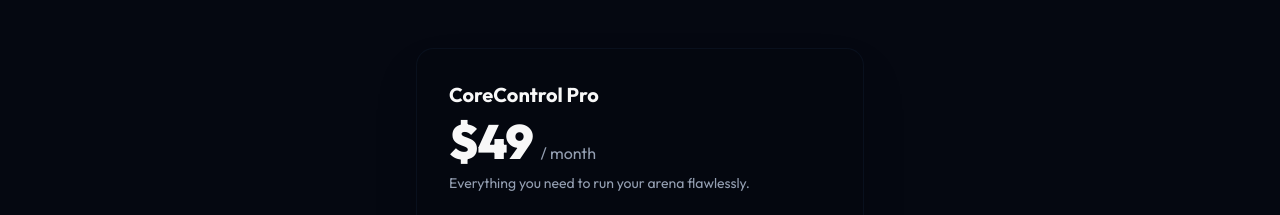
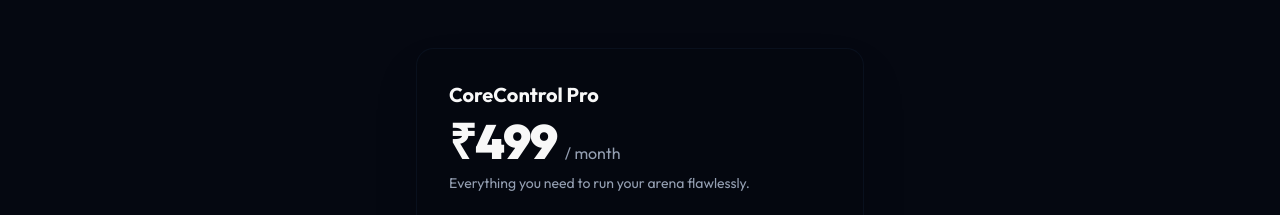
Before and after one commit to mecnoble132/gaming-cafe-management, a React (Vite) app: page / in a window 1280 px wide. Shown: the part 4424-4639 px from the top of the page. Built offline with nearby package versions, Linux system fonts and the light colour scheme; no server answers.

Commit message:
feat: changes the page titles

```diff
--- a/src/pages/AuthPage.tsx
+++ b/src/pages/AuthPage.tsx
@@ -34,6 +34,11 @@ export default function AuthPage({ initialIsSignUp = false, onBack, onShowTerms,
   const [error, setError] = useState<string | null>(null);
   const [message, setMessage] = useState<string | null>(null);
   const [activeIndex, setActiveIndex] = useState(0);
+
+  // Update page title based on mode
+  useEffect(() => {
+    document.title = isSignUp ? 'Create Account · CoreControl' : 'Sign In · CoreControl';
+  }, [isSignUp]);
 
   // Auto-rotate showcase
   useEffect(() => {
--- a/src/pages/LandingPage.tsx
+++ b/src/pages/LandingPage.tsx
@@ -1,6 +1,7 @@
 import { Button } from '@/components/ui/button';
 import { Logo } from '@/components/layout/Logo';
 import { ArrowRight, BarChart3, CheckCircle2, Gamepad2, LayoutDashboard, MonitorPlay, Users } from 'lucide-react';
+import { useEffect } from 'react';
 
 import imgDashboard from '@/assets/dashboard.png';
 import imgBooking from '@/assets/booking.png';
@@ -8,6 +9,7 @@ import imgBilling from '@/assets/billing.png';
 import imgReports from '@/assets/reports.png';
 
 export default function LandingPage({ onStart, onShowTerms, onShowPrivacy }: { onStart: (isSignUp: boolean) => void; onShowTerms?: () => void; onShowPrivacy?: () => void }) {
+  useEffect(() => { document.title = 'CoreControl · Gaming Cafe Management'; }, []);
   return (
     <div className="min-h-screen bg-background text-foreground selection:bg-primary/30 font-sans">
       {/* Navigation */}
@@ -206,7 +208,7 @@ export default function LandingPage({ onStart, onShowTerms, onShowPrivacy }: { o
               <div className="p-8 border-b border-border/50">
                 <h3 className="text-xl font-bold mb-2">CoreControl Pro</h3>
                 <div className="flex items-baseline gap-2 mb-2">
-                  <span className="text-5xl font-black tracking-tight">$49</span>
+                  <span className="text-5xl font-black tracking-tight">₹499</span>
                   <span className="text-muted-foreground">/ month</span>
                 </div>
                 <p className="text-sm text-muted-foreground">Everything you need to run your arena flawlessly.</p>
```
